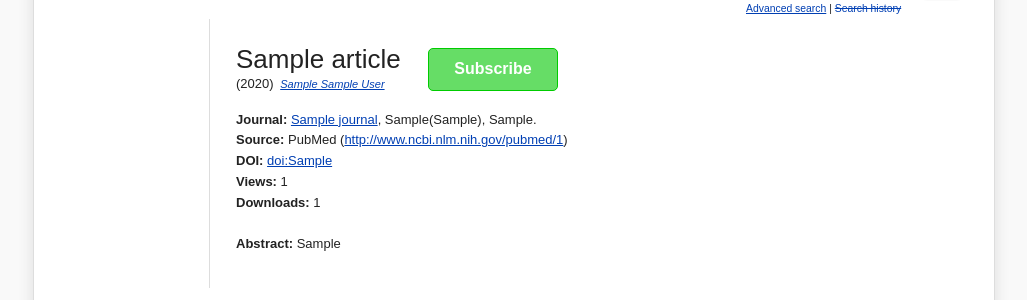
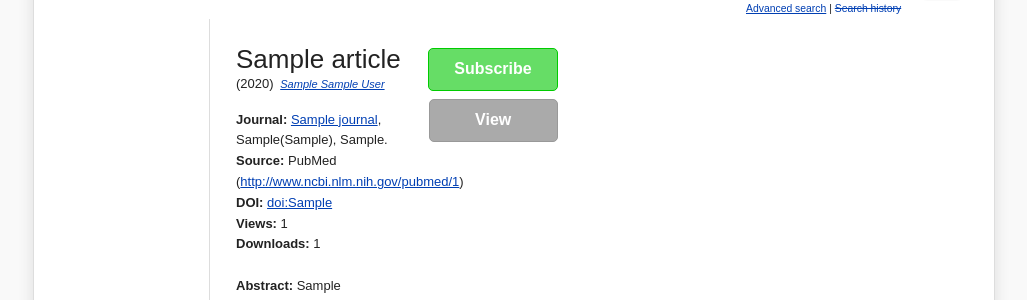
Before and after one commit to jeff-hughes/PsyBrowse, a Django app: page /article/1 in a window 1280 px wide. Shown: the part 156-456 px from the top of the page, without its empty margins (126-1153 px from the left). Run offline with Django 3.2, Linux system fonts and the light colour scheme; tables that the repository leaves empty hold one stand-in row (values such as "Sample post"); some web fonts are replaced; grey boxes are pictures that could not be loaded.

Commit message:
Added "view" button to article page.

```diff
--- a/psybrowse_app/static/psybrowse_app/css/style.css
+++ b/psybrowse_app/static/psybrowse_app/css/style.css
@@ -479,18 +479,12 @@ input[type="text"] {
 .subbtn-subscribe {
     background: #6d6;
     border-color: #0c0;
-    color: #fff;
-    font-size: 16px;
-    font-weight: bold;
     padding: 10px 25px;
 }
 
 .subbtn-unsubscribe {
     background: #e33;
     border-color: #b00;
-    color: #fff;
-    font-size: 16px;
-    font-weight: bold;
     padding: 10px 15px;
 }
 
@@ -537,7 +531,27 @@ input[type="text"] {
 
 .art-actions {
     float: right;
+    padding: 3px 10px 5px;
+}
+
+.art-view {
+    clear: right;
+    float: right;
     padding: 3px 10px 10px;
+}
+
+.art-viewButton {
+    background: #aaa;
+    border-color: #999;
+    color: #fff;
+    font-size: 16px;
+    font-weight: bold;
+    padding: 10px 25px;
+    text-align: center;
+    width: 77px;
+}
+.art-viewButton:hover, .art-viewButton:visited {
+    color: #fff;
 }
 
 .art-title {
--- a/psybrowse_app/static/psybrowse_app/css/style.less
+++ b/psybrowse_app/static/psybrowse_app/css/style.less
@@ -545,8 +545,8 @@ input[type="text"] {
     }
 
     &-viewButton {
-        background: #ccc;
-        border-color: #aaa;
+        background: #aaa;
+        border-color: #999;
         color: #fff;
         font-size: 16px;
         font-weight: bold;
@@ -554,7 +554,7 @@ input[type="text"] {
         text-align: center;
         width: 77px;
 
-        &:hover {
+        &:hover, &:visited {
             color: #fff;
         }
     }
--- a/psybrowse_app/templates/psybrowse_app/article_detail.html
+++ b/psybrowse_app/templates/psybrowse_app/article_detail.html
@@ -18,6 +18,11 @@
                     <a class="button subbtn-unsubscribe" href="{% url 'unsubscribe' %}?type=article&id={{ article.pk }}" data-type="article" data-id="{{ article.pk }}">Unsubscribe</a>
                 {% else %}
                     <a class="button subbtn-subscribe" href="{% url 'subscribe' %}?type=article&id={{ article.pk }}" data-type="article" data-id="{{ article.pk }}">Subscribe</a>
+                {% endif %}
+            </div>
+            <div class="art-view">
+                {% if url %}
+                    <a class="button art-viewButton" href="{{ url }}" target="_blank">View</a>
                 {% endif %}
             </div>
             <h2 class="art-title">{{ article.title|escape }}</h2>
```
